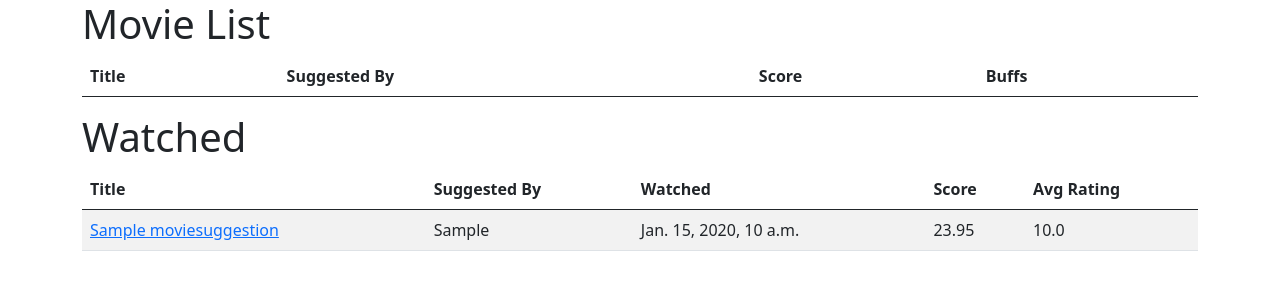
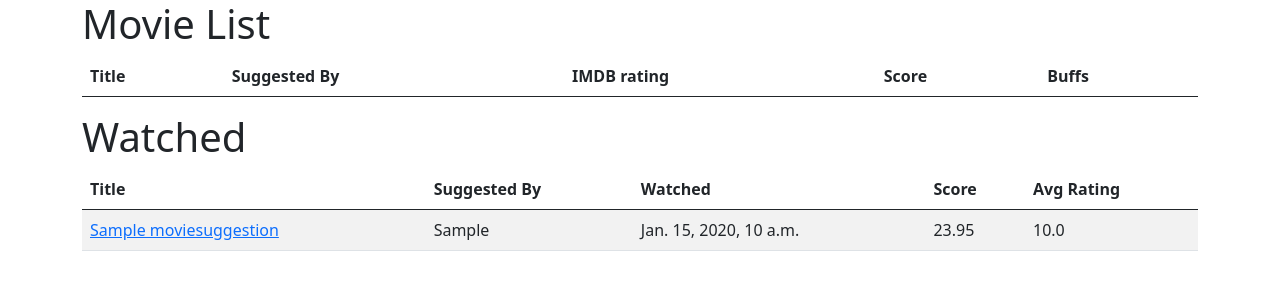
Before and after one commit to nero-bc/movie-club-bot, a Django app: page / in a window 1280 px wide. Shown: the top 300 px of the page. Run offline with Django 4.2, Linux system fonts and the light colour scheme; tables that the repository leaves empty hold one stand-in row (values such as "Sample post"); lists and menus that the app fills with data are empty.

Commit message:
add ratings column

```diff
--- a/web/templates/list.html
+++ b/web/templates/list.html
@@ -11,6 +11,7 @@ Movie List
 		<tr>
 			<th>Title</th>
 			<th>Suggested By</th>
+			<th>IMDB rating</th>
 			<th>Score</th>
 			<th>Buffs</th>
 		</tr>
@@ -24,6 +25,7 @@ Movie List
 				</a>
 			</td>
 			<td>{{ m.suggested_by.first_name }}</td>
+			<td>{{ m.rating }}</td>
 			<td>{{ m.get_score|floatformat:2 }}</td>
 			<td>{{ m.get_buffs }}</td>
 		</tr>
```
